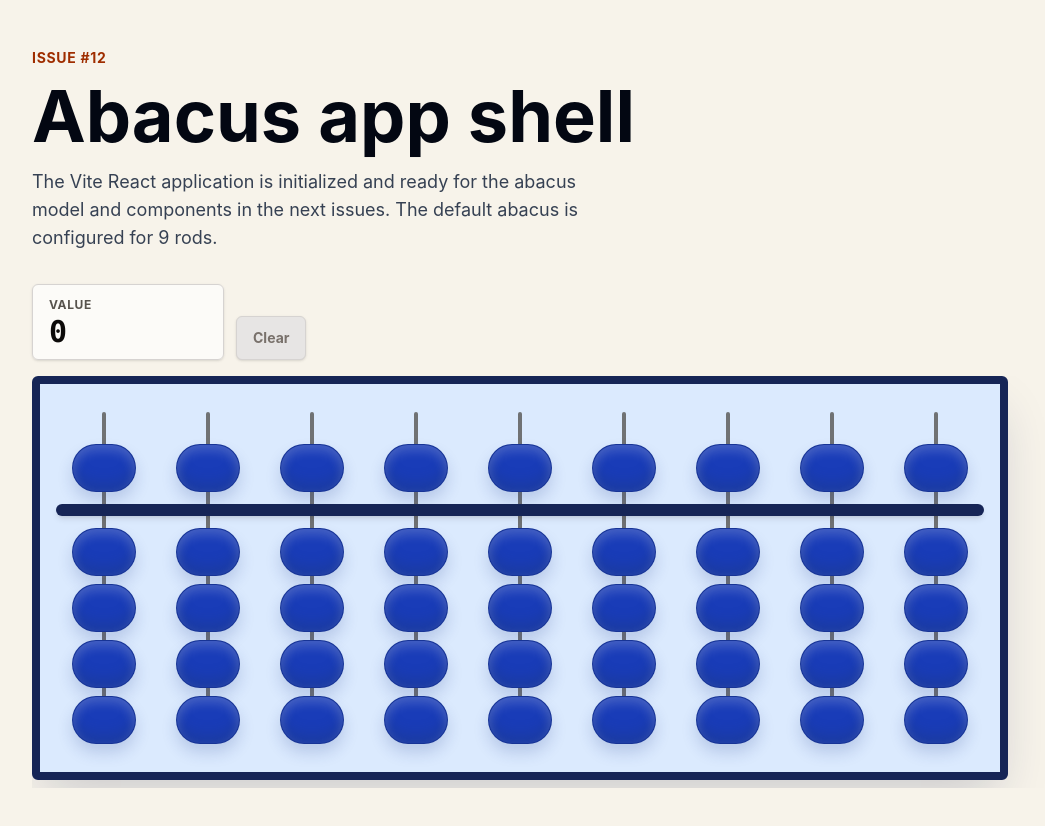
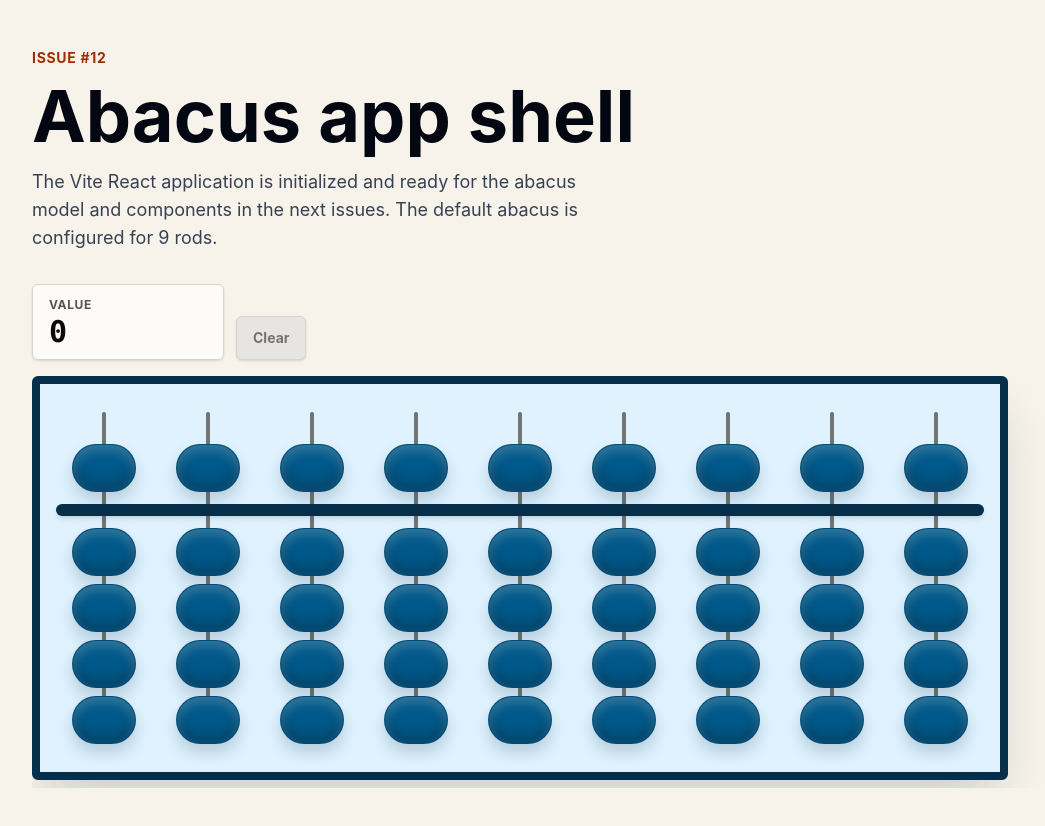
Before and after one commit to mtplayground/alex-1883-test-36, a React (Vite) app: page / in a window 1280 px wide. Shown: the top 826 px of the page, without its empty margins (32-1077 px from the left). Built offline with nearby package versions, Linux system fonts and the light colour scheme.

Commit message:
feat: Re-shade abacus to sky blue (`sky-400`)

```diff
--- a/src/components/Abacus.tsx
+++ b/src/components/Abacus.tsx
@@ -44,11 +44,11 @@ export function Abacus({
       onPointerLeave={onBeadInteractionEnd}
       onPointerUp={onBeadInteractionEnd}
     >
-      <div className="inline-block rounded-md border-[clamp(0.375rem,1.5vw,0.5rem)] border-blue-950 bg-blue-100 p-[clamp(0.5rem,2vw,1rem)] shadow-2xl shadow-blue-950/20">
+      <div className="inline-block rounded-md border-[clamp(0.375rem,1.5vw,0.5rem)] border-sky-950 bg-sky-100 p-[clamp(0.5rem,2vw,1rem)] shadow-2xl shadow-sky-950/20">
         <div className="relative isolate grid auto-cols-[var(--rod-w)] grid-flow-col gap-[clamp(0.25rem,1vw,0.5rem)]">
           <div
             aria-hidden="true"
-            className="absolute top-[var(--bar-top)] right-0 left-0 z-20 h-[var(--bar-h)] rounded-full bg-blue-950 shadow-md"
+            className="absolute top-[var(--bar-top)] right-0 left-0 z-20 h-[var(--bar-h)] rounded-full bg-sky-950 shadow-md"
           />
           {frameRods.map((rod, rodIndex) => (
             <Rod
--- a/src/components/Bead.tsx
+++ b/src/components/Bead.tsx
@@ -27,15 +27,15 @@ export function Bead({
       : '-translate-y-[calc(var(--bead-h)*0.25)]';
   const positionClass = active ? activePosition : 'translate-y-0';
   const surfaceClass = active
-    ? 'bg-blue-500 shadow-[inset_0_0.4rem_0.7rem_rgba(255,255,255,0.3),inset_0_-0.55rem_0.8rem_rgba(30,64,175,0.42),0_0.7rem_1.2rem_rgba(30,64,175,0.2)]'
-    : 'bg-blue-800 shadow-[inset_0_0.35rem_0.65rem_rgba(255,255,255,0.2),inset_0_-0.55rem_0.8rem_rgba(30,58,138,0.46),0_0.55rem_0.9rem_rgba(30,58,138,0.18)]';
+    ? 'bg-sky-400 shadow-[inset_0_0.4rem_0.7rem_rgba(255,255,255,0.34),inset_0_-0.55rem_0.8rem_rgba(7,89,133,0.42),0_0.7rem_1.2rem_rgba(7,89,133,0.22)]'
+    : 'bg-sky-800 shadow-[inset_0_0.35rem_0.65rem_rgba(255,255,255,0.2),inset_0_-0.55rem_0.8rem_rgba(8,47,73,0.46),0_0.55rem_0.9rem_rgba(8,47,73,0.18)]';
 
   return (
     <button
       aria-label={`${ariaLabel} (${active ? 'active' : 'inactive'})`}
       aria-pressed={active}
       className={joinClasses(
-        'block h-[var(--bead-h)] min-h-11 w-[var(--bead-w)] min-w-14 touch-none rounded-full border border-blue-950/35 transition-transform duration-200 ease-out will-change-transform select-none focus-visible:ring-2 focus-visible:ring-blue-950 focus-visible:ring-offset-2 focus-visible:outline-none motion-reduce:transition-none',
+        'block h-[var(--bead-h)] min-h-11 w-[var(--bead-w)] min-w-14 touch-none rounded-full border border-sky-950/35 transition-transform duration-200 ease-out will-change-transform select-none focus-visible:ring-2 focus-visible:ring-sky-950 focus-visible:ring-offset-2 focus-visible:outline-none motion-reduce:transition-none',
         onPointerDown ? 'cursor-grab active:cursor-grabbing' : 'cursor-default',
         positionClass,
         surfaceClass,
```
